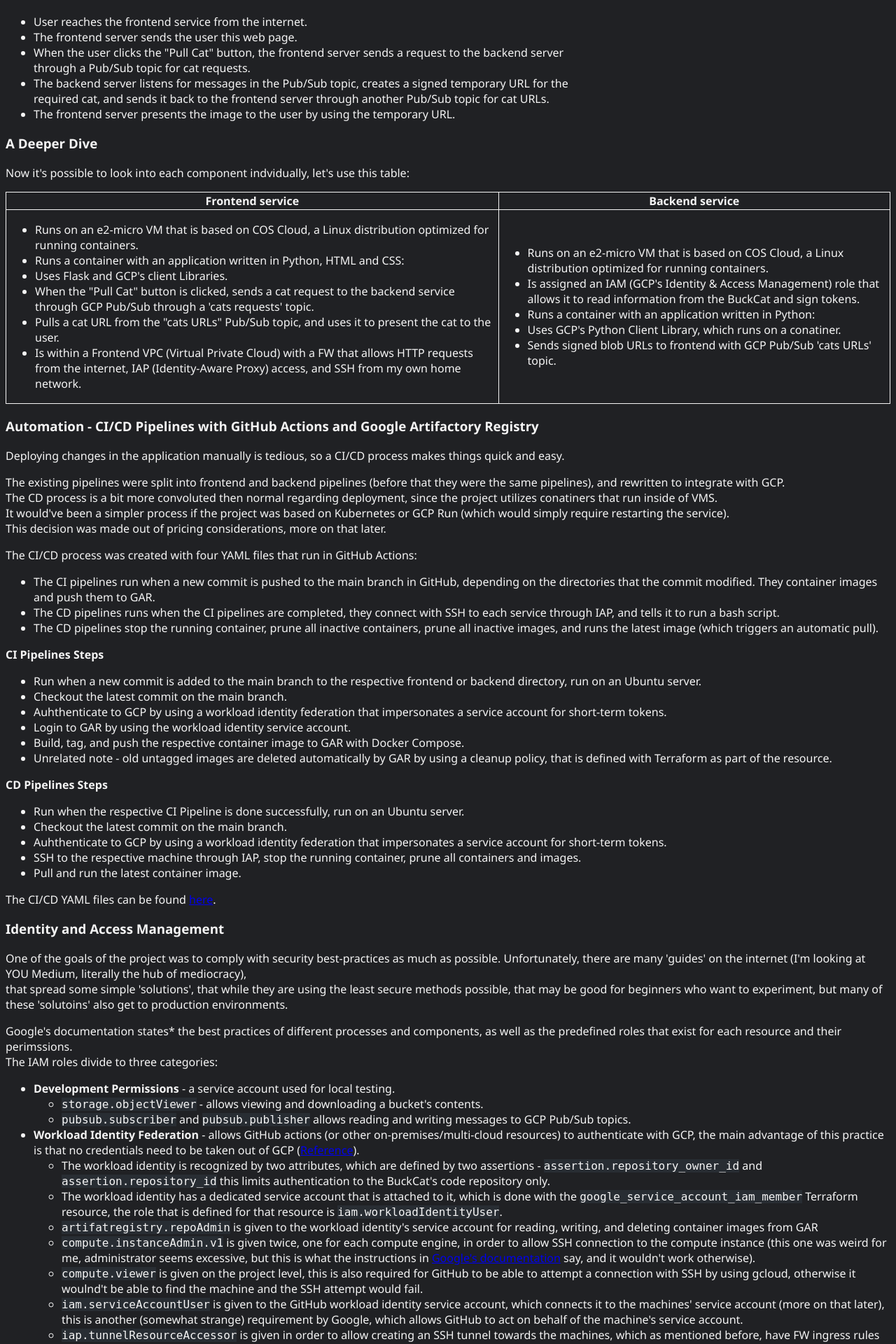
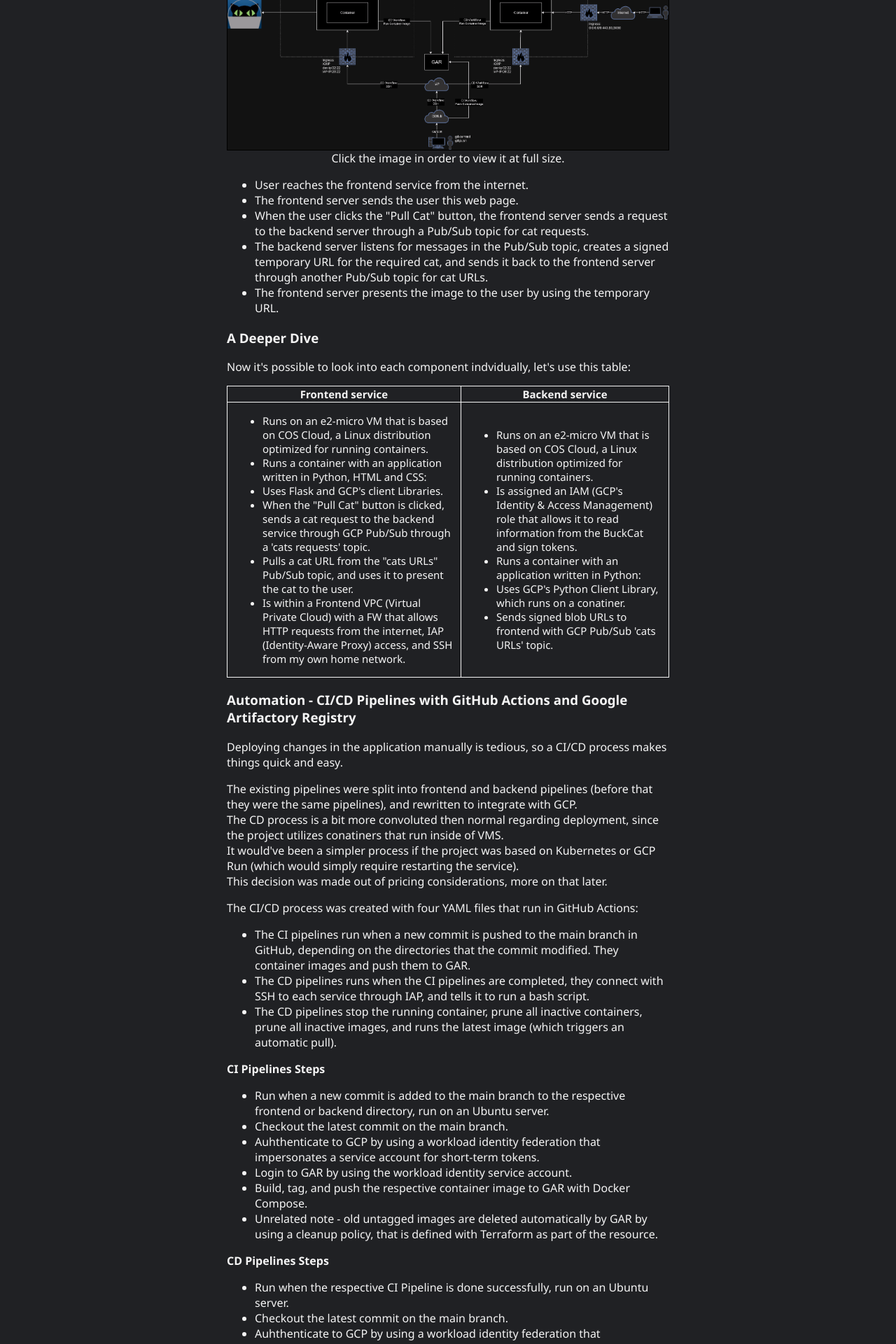
Before and after one commit to NoamVH/BuckCat, a Flask app: page /gcp-explanation in a window 1280 px wide. Shown: the part 1331-3251 px from the top of the page at 70% size. Run offline with Flask 3, Linux system fonts and the light colour scheme.

Commit message:
Improved the overall style of the website and added solution drawing (#22)

```diff
--- a/Frontend/GCPFrontend.py
+++ b/Frontend/GCPFrontend.py
@@ -6,7 +6,7 @@ from google.cloud import pubsub_v1       # For GCP Pub/Sub clients.
 from flask import Flask, render_template # Flask library.
 
 
-# Uncomment for local (non-containerized) debugging.
+# # Uncomment for local (non-containerized) debugging.
 # from dotenv import load_dotenv
 # env_path = os.path.join(os.path.dirname(os.path.dirname(__file__)), '.env')
 # load_dotenv(dotenv_path=env_path)
@@ -96,7 +96,7 @@ def request_cat():
 
 # Explanation page.
 @app.route('/gcp-explanation')
-def explanation_page():
+def gcp_explanation_page():
     solution_image = app.config['GCP_SOLUTION_IMAGE']
     return render_template('explanation-gcp.html', solution_image = solution_image)
 
@@ -111,8 +111,8 @@ def main():
     subscriber_client = initialize_subscriber_client()
     publisher_client = initialize_publisher_client()
 
-    gcp_solution_image = os.path.join('static', 'Images', 'aws-solution.png')
-    aws_solution_image = os.path.join('static', 'Images', 'gcp-solution.png')
+    aws_solution_image = os.path.join('static', 'Images', 'aws-solution.png')
+    gcp_solution_image = os.path.join('static', 'Images', 'gcp-solution.png')
 
     app.config['SUBSCRIBER_CLIENT'] = subscriber_client
     app.config['PUBLISHER_CLIENT'] = publisher_client
--- a/Frontend/static/main.css
+++ b/Frontend/static/main.css
@@ -4,13 +4,23 @@ body {
     color: whitesmoke;
 }
 
-#main {
-	width: 500px;
+#Main {
 	overflow: hidden;
+	padding-right: 25%;
+	padding-left: 25%;
 }
 
-#LeftSide {
-	float:left;
+#MainPageMain {
+	overflow: hidden;
+	padding-right: 35%;
+	padding-left: 35%;
+	text-align: center;
+}
+
+#ThisIsABucket {
+	display: block;
+	margin-left: auto;
+	margin-right: auto;
 }
 
 .CatButton {
@@ -36,32 +46,81 @@ body {
 	top:1px;
 }
 
-#CatFormDiv {
-	display: flex;
-	justify-content: center;
-	padding-right:250px
-}
-
 #CatBox {
 	height: 600px;
+	border:1px solid black;
+	background-color: #282d33;
 }
 
 #CatPic {
     width: auto;
     max-height: 600px;
-	padding-left:200px;
-}
-
-#Introduction, #Overview, #Summary #ADeeperDive #Automation #IAM #Summary #FinalThoughts #Acknowledgement {
-	width:66%
 }
 
 table, th, td {
 	border:1px solid whitesmoke;
 	border-collapse: collapse;
+	font-size: 15px;
+	padding-left: 10px;
+	padding-right: 10px;
+
 }
 
 code {
 	font-size: 16px;
 	background-color: #282d33;
 }
+
+#solution img {
+	width: 100%;
+	height: auto;
+	display: block;
+}
+
+.container {
+	width: auto;
+	height: auto;
+	border: 1px solid black;
+	overflow: hidden;
+}
+
+.container img {
+	width: 100%;
+	height: auto;
+	display: block;
+
+}
+
+#overlay{
+    position: fixed;
+    width: 100%;
+    height: 100%;
+    top: 0px;
+    left: 0px;
+    background-color: #000;
+    opacity: 0.7;
+    filter: alpha(opacity = 70) !important;
+    display: none;
+    z-index: 100;
+
+}
+
+#overlayContent{
+    position: fixed;
+    text-align: center;
+    display: none;
+    overflow: hidden;
+    z-index: 100;
+	padding-top: 1%;
+	margin-inline: auto;
+	padding-left: 6%;
+	padding-bottom: 10%;
+}
+
+#contentGallery{
+    margin: 0px auto;
+}
+
+#imgBig, #imgSmall{
+    cursor: pointer;
+}
--- /dev/null
+++ b/Frontend/static/overlay.js
@@ -0,0 +1,13 @@
+$(document).ready(function () {
+    $("#grid .imgSmall").click(function () {
+        $("#imgBig").attr("src", $(this).prop("src"));
+        $("#overlay").show("slow");
+        $("#overlayContent").show("slow");
+    });
+
+    $("#imgBig").click(function () {
+        $("#imgBig").attr("src", "");
+        $("#overlay").hide();
+        $("#overlayContent").hide();
+    });
+});
--- a/Frontend/templates/explanation-gcp.html
+++ b/Frontend/templates/explanation-gcp.html
@@ -4,6 +4,8 @@
     <meta charset="UTF-8">
     <meta http-equiv="X-UA-Compatible" content="IE=edge">
     <meta name="viewport" content="width=device-width, initial-scale=1.0">
+    <script src="https://code.jquery.com/jquery-3.6.0.min.js"></script>
+    <script type="text/javascript" src="{{ url_for('static', filename='overlay.js') }}"></script>
     <link rel="stylesheet" href="{{ url_for('static', filename='main.css') }}">
     <link rel="shortcut icon" href="{{ url_for('static', filename='CatFavicon.png') }}">
     <!--
@@ -13,18 +15,27 @@
     <title>Buck-Cat - Explanation</title>
 </head>
 <body>
+    <div id="overlay"></div>
+    <div id="overlayContent">
+        <img id="imgBig" src="" alt="">
+        <div style="font-size: 22px; background-color: rgb(26, 25, 25);">
+            Click the image again in order to close the overlay.
+        </div>
+    </div>
+    <div id="Main">
         <div>
             <h1>
-            What's happening here?
+                What's Happening Here?
             </h1>
         </div>
+        <div>
             <div>
                 <div>
                     <h2>
                         Introduction
                     </h2>
                 </div>
-        <div id="Introduction">
+                <div>
                     <p>
                         This page will explain what is the BuckCat and how it works. <br>
                         If you just want more cats you can go back <a href="/">here</a>!
@@ -40,15 +51,19 @@
                         </ul>
                     </p>
                     <p>
-                Recently, I decided to bring the project back to life on Google Cloud Platform (GCP), with the same goals, only 100% based IaC with Terraform,<br>
-                without using the portal (or "Console" as Google call it for some reason), or the gcloud CLI even once.
+                        Recently, I decided to bring the project back to life on Google Cloud Platform (GCP), with the same goals, only 100% based IaC with Terraform, without using the portal (or "Console" as Google call it for some reason), or the gcloud CLI even once.
                     </p>
                     <p>
                         The idea of the challenge was to get myself familiar with AWS, after getting some courses and experience with Azure at the time.<br>
                         This time the idea was to get myself familiar with GCP, while making all of the required provisioning with Terraform, while keeping security best practices as much as possible.<br>
+                    </p>
+                    <p>
                         The challenge itself seemed simple enough, but it felt a little bit "empty" just provisioning the environment, so I decided to give it some life with this simple application. <br>
-                It should be noted that the main goal of this little project is the environment and learning how to work with AWS/GCP, the application was a secondary goal, which is why this website's design might seem a little sloppy.
                     </p>
+                    <p>
+                        It should be noted that the main goal of this little project is the environment and learning how to work with AWS/GCP, the application was a secondary goal.
+                    </p>
+                </div>
                 <div>
                     <h3>
                         Update v4.0 - A Full Rewrite of the Project with IaC based on Terraform
@@ -70,7 +85,7 @@
                         Overview
                     </h3>
                 </div>
-            <div id="Overview">
+                <div>
                     <p>
                         This application consists of a frontend service (a VM accessible from the internet, that runs a docker-container) and a backend service (the VM inaccessible from the internet, that also runs a docker-container).<br>
                         Only the backend server is able to access the application's resources (the BuckCat).<br>
@@ -79,9 +94,10 @@
                     <p>
                         The general idea of the solution works as such:
                     </p>
-                <p>
-                    <img src="{{ solution_image }}">
-                </p>
+                    <div id="grid" class="container">
+                        <img class="imgSmall" src="{{ solution_image }}" alt="">
+                    </div>
+                    <div style="text-align: center;"> Click the image in order to view it at full size.</div>
                     <p>
                         <ul>
                             <li>User reaches the frontend service from the internet.</li>
@@ -97,7 +113,7 @@
                         A Deeper Dive
                     </h3>
                 </div>
-            <div id="ADeeperDive">
+                <div>
                     <p>
                         Now it's possible to look into each component indvidually, let's use this table:
                     </p>
@@ -137,7 +153,7 @@
                             Automation - CI/CD Pipelines with GitHub Actions and Google Artifactory Registry
                         </h3>
                     </div>
-                <div id="Automation">
+                    <div>
                         <p>
                             Deploying changes in the application manually is tedious, so a CI/CD process makes things quick and easy.
                         </p>
@@ -185,7 +201,7 @@
                             Identity and Access Management
                         </h3>
                     </div>
-                <div id="IAM">
+                    <div>
                         <p>
                             One of the goals of the project was to comply with security best-practices as much as possible. Unfortunately, there are many 'guides' on the internet (I'm looking at YOU Medium, literally the hub of mediocracy),<br>
                             that spread some simple 'solutions', that while they are using the least secure methods possible, that may be good for beginners who want to experiment, but many of these 'solutoins' also get to production environments.
@@ -219,13 +235,13 @@
                         </p>
                     </div>
             </div>
-        <div id="Summary">
+            <div>
                 <div>
                     <h2>
                         Summary
                     </h2>
                 </div>
-            <div id="Summary">
+                <div>
                     <p>
                         <ul>
                             <li>This original project consisted of an application that was deployed on AWS, the goal of the project was to get familiar with the AWS environment.</li>
@@ -246,30 +262,32 @@
                     Final Thoughts
                 </h2>
             </div>
-        <div id="FinalThoughts">
+            <div>
                 <p>
                     TBD.
                 </p>
             </div>
         </div>
-        <div id="Acknowledgement">
+        </div>
+            <div>
                 <div>
                     <h2>
                         Acknowledgement
                     </h2>
                 </div>
-            <div id="Acknowledgement">
+                <div>
                     <p>
                         I would like to thank:
                     </p>
                     <p>
                         <ul>
                             <li>Roi - for inspiring this project (<a href="https://www.linkedin.com/in/roi-shraga/">LinkedIn</a>).</li>
-                        <li>Tal - for technical advice and existing in general (<a href="https://www.linkedin.com/in/reverser/">LinkedIn</a>).</li>
+                            <li>Tal - for technical advice and existing in general (<a href="https://www.linkedin.com/in/reverser/">LinkedIn</a> | <a href="https://taltechtreks.com/">Blog</a>  | <a href="https://bsky.app/profile/taltechtreks.com"> BlueSky</a>).</li>
                         </ul>
                     </p>
                 </div>
             </div>
         </div>
+    </div>
 </body>
 </html>
```
Also changed, not shown: Frontend/templates/explanation-aws.html (+22 -7 lines), Frontend/templates/homepage.html (+13 -9 lines), Frontend/static/Images/aws-solution.png (renamed from Frontend/static/Images/solution.png), Frontend/static/Images/gcp-solution.png (added). Lines whose indentation alone changed are shown as unchanged.
